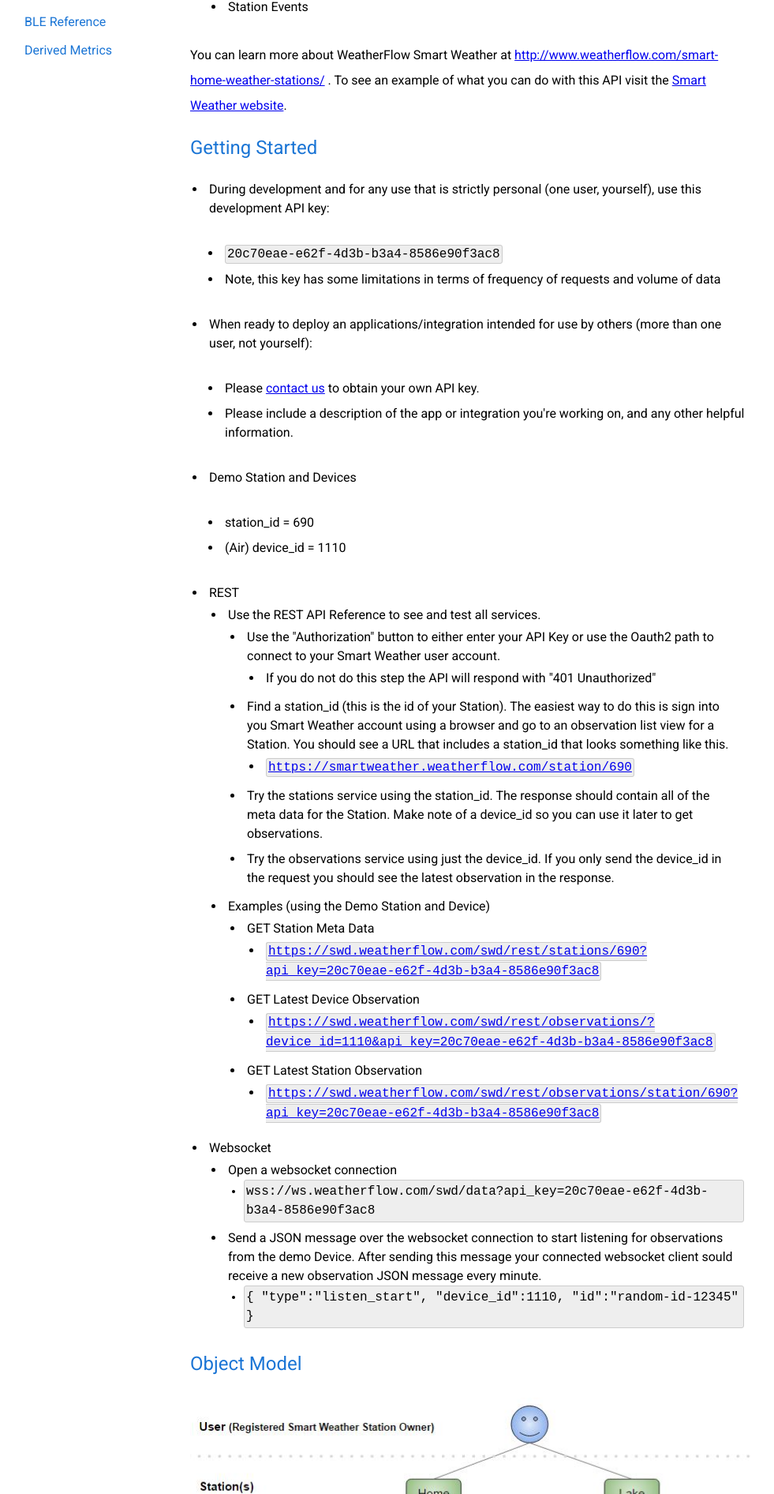
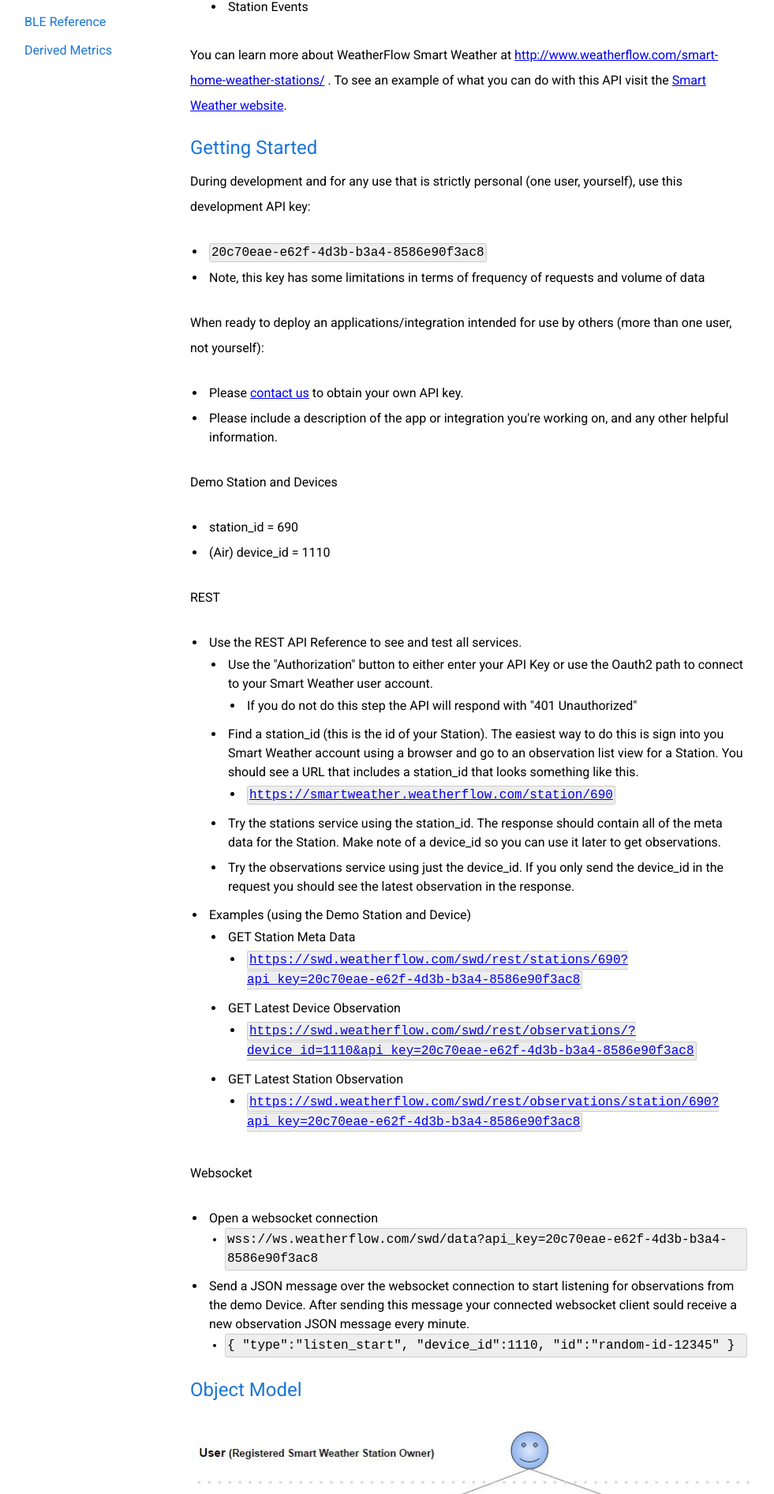
Before and after one commit to WeatherFlow/SmartWeather, a Jekyll site: the page built from api/index.html, in a window 1280 px wide. Shown: the part 666-2558 px from the top of the page at 79% size, without its empty margins (169-1150 px from the left). Built offline with Jekyll 4.4.1, drawn with Linux system fonts in a browser that asks for light colours; nearby versions of some CDN libraries.

Commit message:
too many unordered lists

```diff
--- a/api/index.html
+++ b/api/index.html
@@ -20,25 +20,22 @@
 
 <h2><a name="getting-started">Getting Started</a></h2>
 
-<ul>
-
-	<li>During development and for any use that is strictly personal (one user, yourself), use this development API key:</li>
+<p>During development and for any use that is strictly personal (one user, yourself), use this development API key:</p>
 		<ul>
 			<li><span class="code-highlight">20c70eae-e62f-4d3b-b3a4-8586e90f3ac8</span></li>
 			<li>Note, this key has some limitations in terms of frequency of requests and volume of data</li>
 		</ul>
-	<li>When ready to deploy an applications/integration intended for use by others (more than one user, not yourself):</li>
+<p>When ready to deploy an applications/integration intended for use by others (more than one user, not yourself):</p>
 		<ul>
 			<li>Please <a href="mailto:support@weatherflow.com?subject=Smart Weather API Key Request">contact us</a> to obtain your own API key.</li>
 			<li>Please include a description of the app or integration you're working on, and any other helpful information.</li>
 		</ul>
-	<li>Demo Station and Devices</li>
+<p>Demo Station and Devices</p>
 		<ul>
 			<li>station_id = 690</li>
 			<li>(Air) device_id = 1110</li>
 		</ul>
-	</li>
-	<li>REST
+<p>REST</p>
 		<ul>
 			<li>Use the REST API Reference to see and test all services.
 				<ul>
@@ -76,8 +73,7 @@
 				</ul>
 			</li>
 		</ul>
-	</li>
-	<li>Websocket
+<p>Websocket</p>
 		<ul>
 			<li>Open a websocket connection
 				<ul>
@@ -96,9 +92,6 @@
 				</ul>
 			</li>
 		</ul>
-	</li>
-
-</ul>
 
 <h2>Object Model</h2>
 <img src="{{site.url}}/images/swd_object_model.jpg" alt="WeatherFlow Smart Weather API Object Model" style="width:100%" />
```
